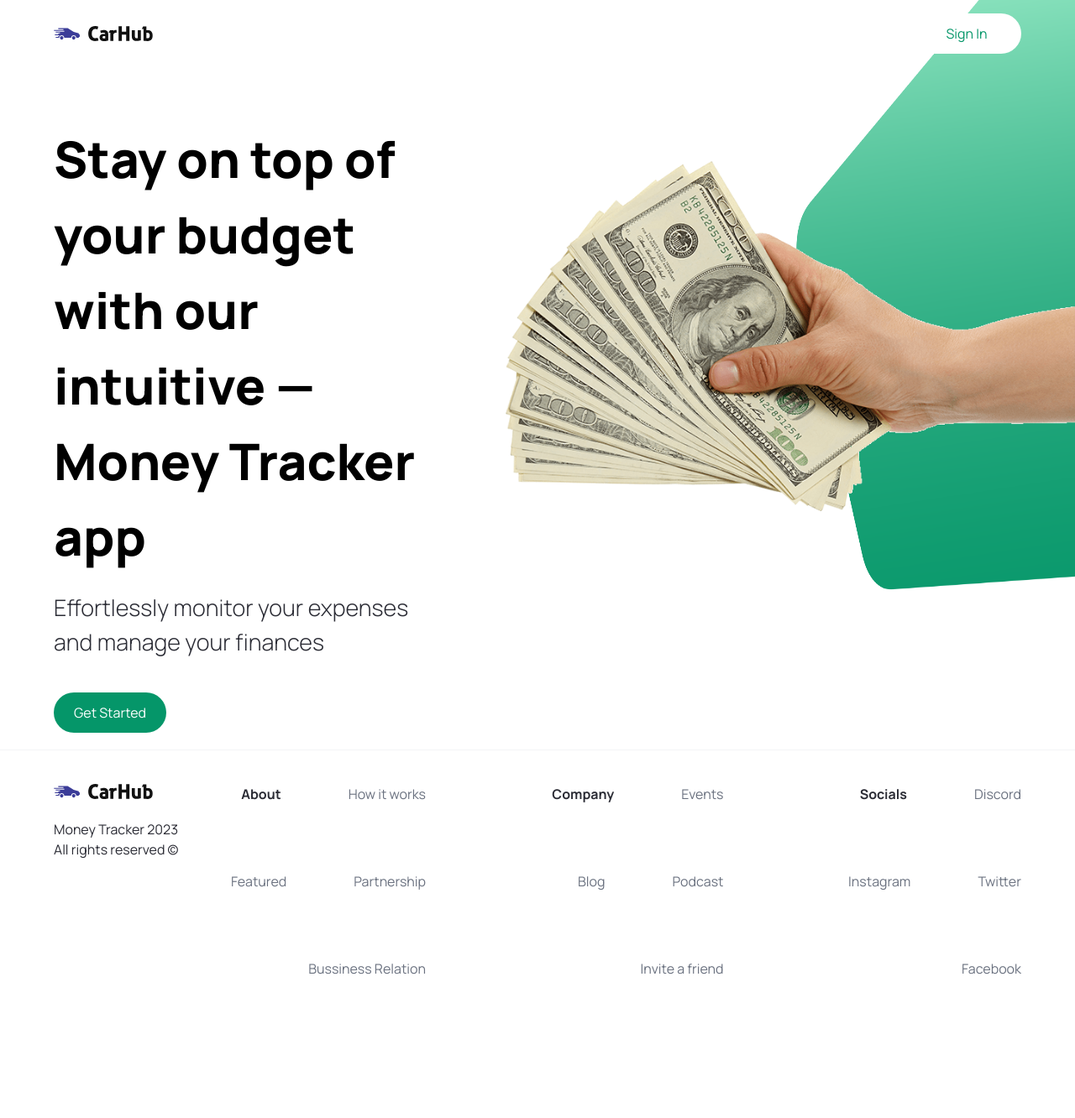
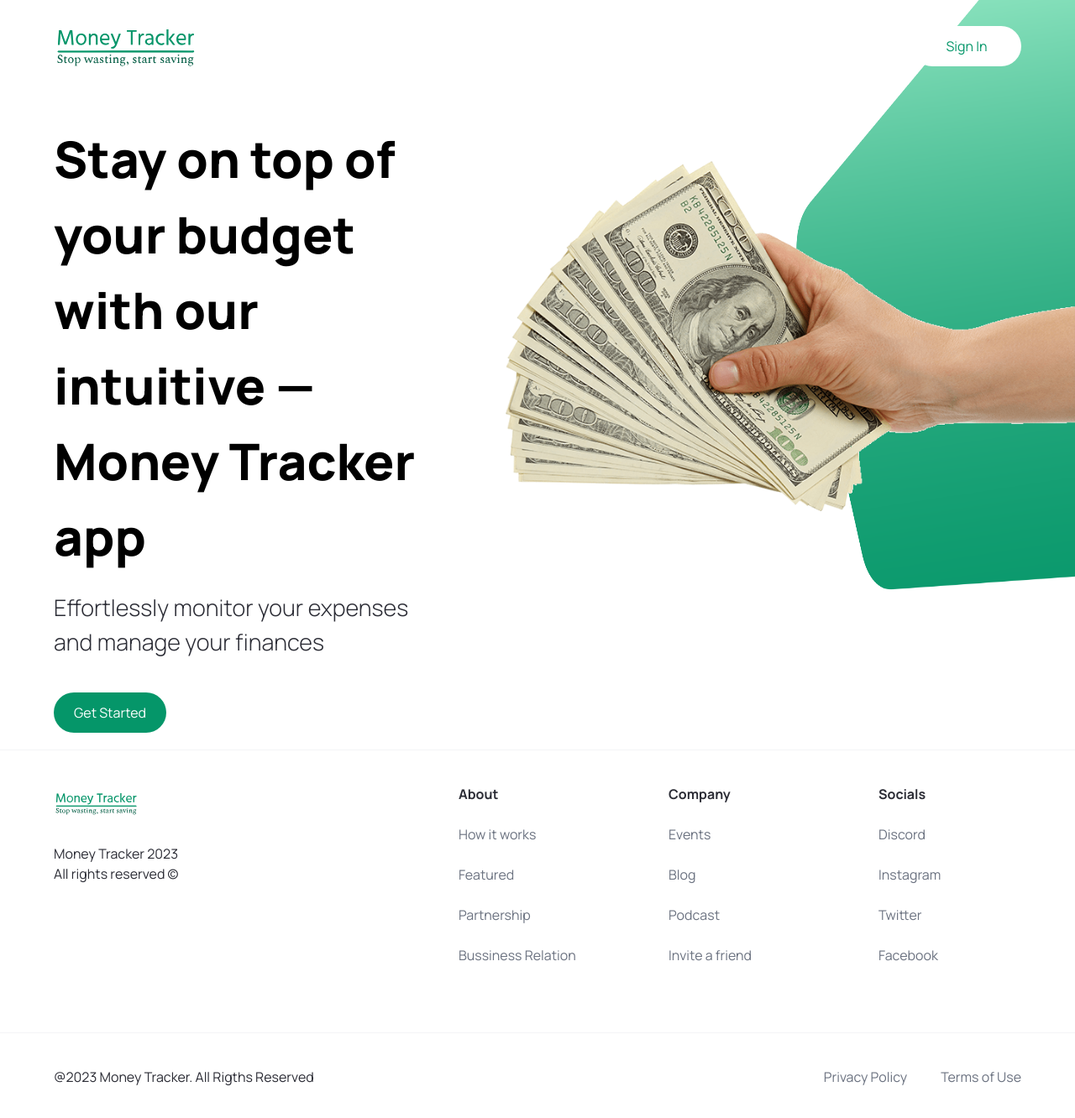
Before and after one commit to MrLatif/money-tracker, a Next.js app: page / in a window 1280 px wide. Shown: the top 1332 px of the page at 84% size. Before the commit the page ends 1206 px from the top, so only its background shows below. Built offline with nearby package versions, Linux system fonts and the light colour scheme.

Commit message:
style: added the logo

```diff
--- a/components/Footer.tsx
+++ b/components/Footer.tsx
@@ -16,27 +16,44 @@ const Footer = () => {
             className="object-contain"
           />
           <p className="text-base text-grey-700">
-                    Money Tracker 2023 <br/>
+            Money Tracker 2023 <br />
             All rights reserved &copy;
           </p>
         </div>
 
         <div className="footer__links">
           {footerLinks.map((link) => (
-                    <div key={link.title} className="footer__links">
+            <div key={link.title} className="footer__link">
               <h3 className="font-bold">{link.title}</h3>
               {link.links.map((item) => (
-                            <Link key={item.title} href={item.url} className="text-gray-500">
+                <Link
+                  key={item.title}
+                  href={item.url}
+                  className="text-gray-500"
+                >
                   {item.title}
                 </Link>
               ))}
             </div>
           ))}
         </div>
+      </div>
 
+
+      <div className="flex justify-between items-center flex-wrap mt-10 border-t border-gray-100 sm:px-16 px-6 py-10">
+        <p>@2023 Money Tracker. All Rigths Reserved</p>
+
+        <div className="footer__copyrights-link">
+          <Link href="/" className="text-gray-500">
+            Privacy Policy
+          </Link>
+          <Link href="/" className="text-gray-500">
+            Terms of Use
+          </Link>
+        </div>
       </div>
     </footer>
-  )
+  );
 }
 
 export default Footer
--- a/components/Navbar.tsx
+++ b/components/Navbar.tsx
@@ -10,8 +10,8 @@ const Navbar = () => {
           <Image
             src="/logo.svg"
             alt="Money Tracker Logo"
-            width={118}
-            height={18}
+            width={200}
+            height={30}
             className="object-contain"
           />
         </Link>
```
Also changed, not shown: public/logo.svg, public/logo2.svg (added). Lines whose indentation alone changed are shown as unchanged.
